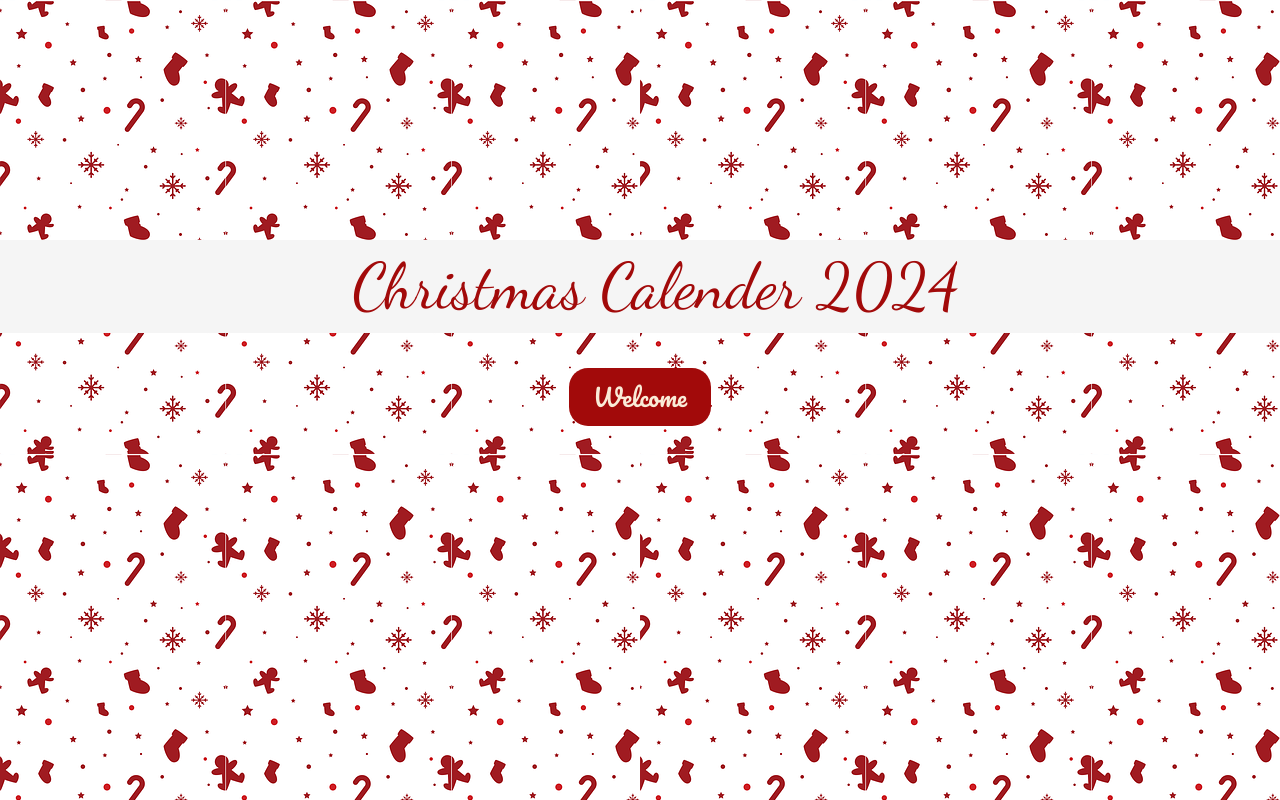
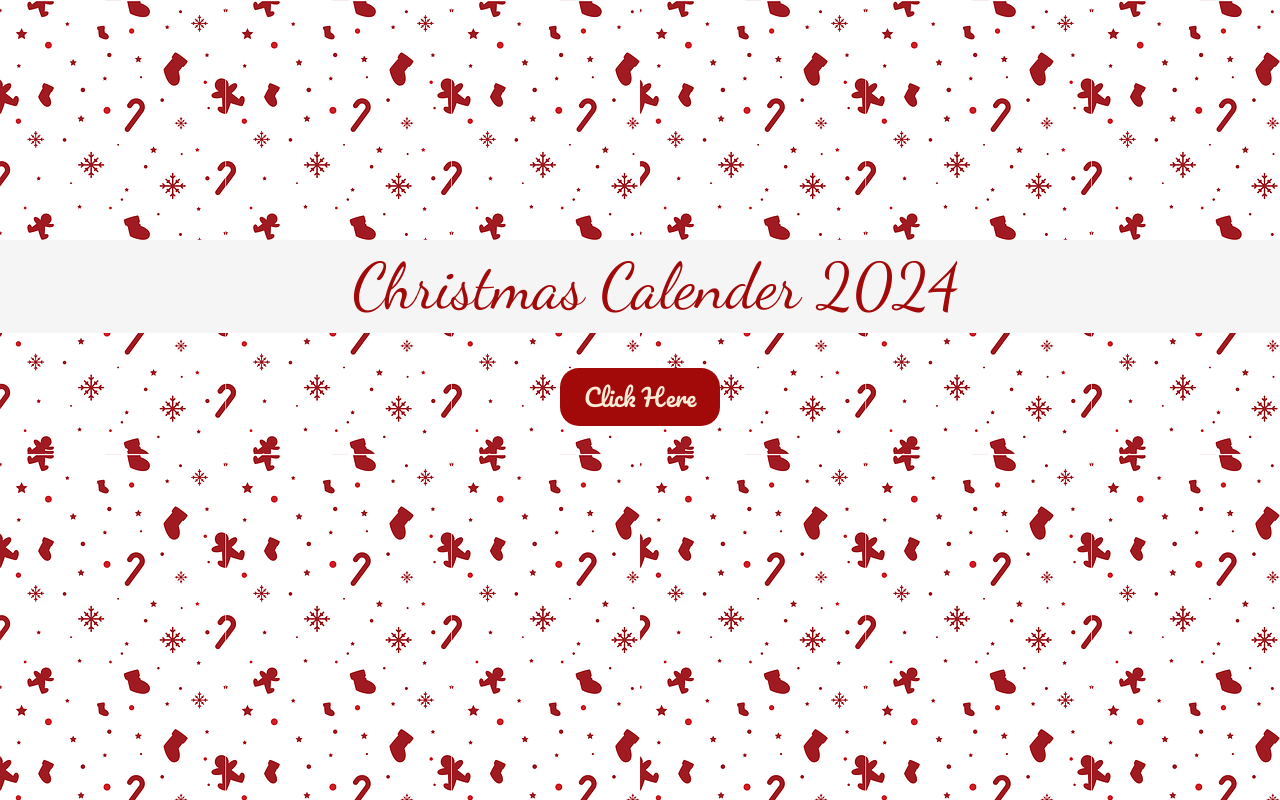
Before and after one commit to MM696/Calender, a plain HTML site: page Christmas_Calender/index.html in a window 1280 px wide. Shown: the top 800 px of the page. Drawn offline with Linux system fonts and the light colour scheme; a web font is replaced by a local one.

Commit message:
Update index.html

```diff
--- a/Christmas_Calender/index.html
+++ b/Christmas_Calender/index.html
@@ -16,7 +16,7 @@
 <body>
     <div id="container">
         <h1>Christmas Calender 2024</h1>
-       <a class="button" href="https://mm696.github.io/Calender/1.0_Calender/">Welcome</a>
+       <a class="button" href="https://mm696.github.io/Calender/1.0_Calender/">Click Here</a>
     </div>
 
 
```
